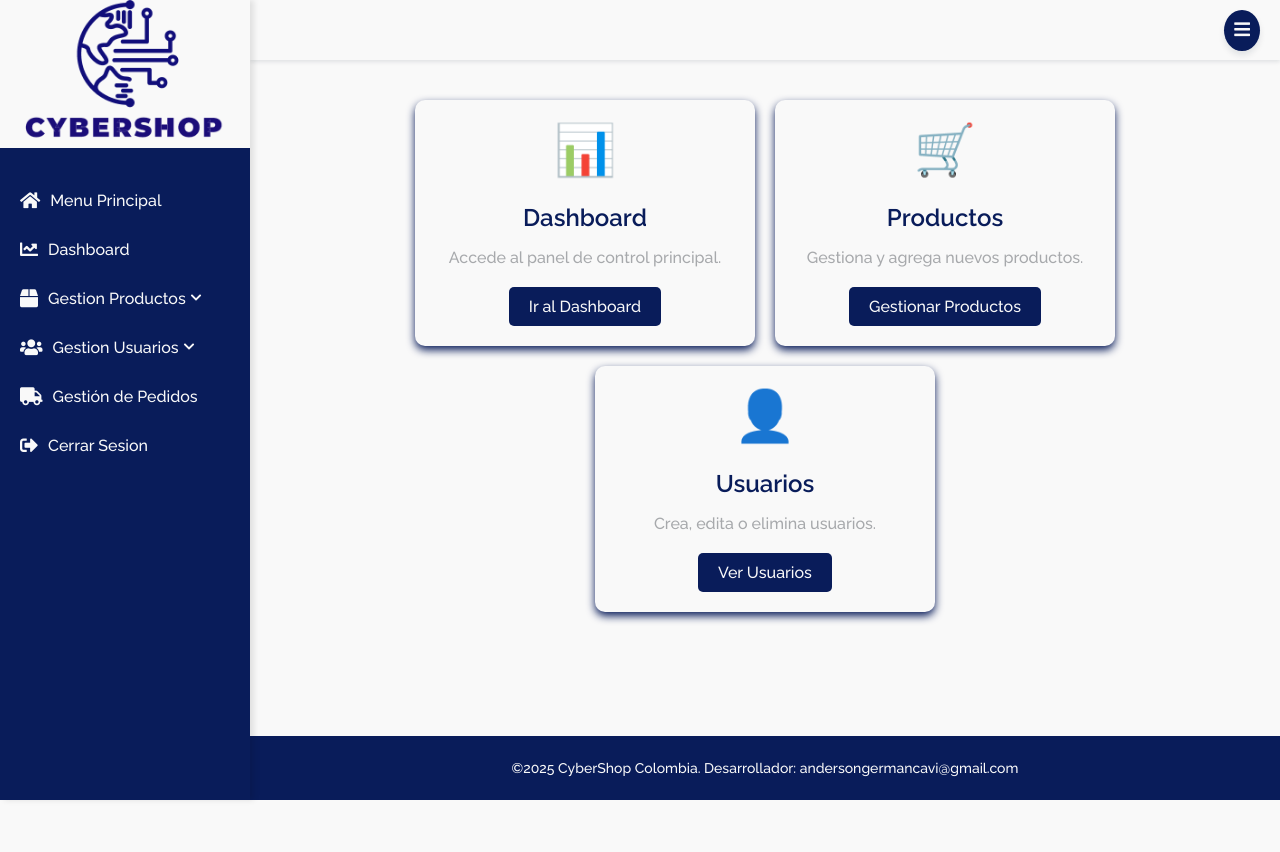
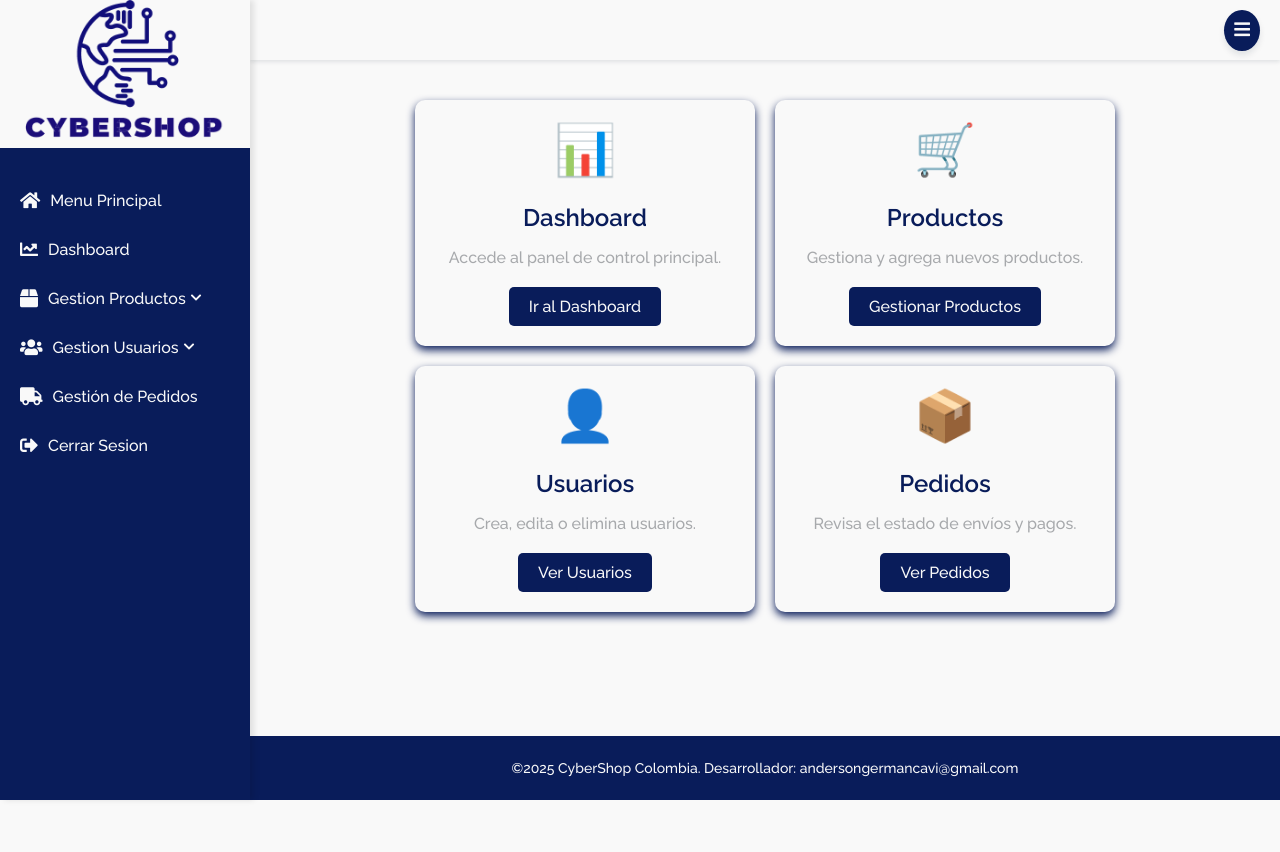
Before and after one commit to AndersonGRC/CyberShop, a Flask app: page /admin in a window 1280 px wide. Shown: the top 852 px of the page. Run offline with Flask 3, Linux system fonts and the light colour scheme; the visitor is signed in with stand-in values (Sample User, id 1); some libraries are stand-ins or nearby versions.

Commit message:
Gestion de pedidos agregado a la visual

```diff
--- a/app/templates/dashboard_admin.html
+++ b/app/templates/dashboard_admin.html
@@ -1,6 +1,8 @@
 {% extends "plantillaapp.html" %}
-{% block LinkAdicional%}<link rel="stylesheet" href="{{ url_for('static', filename='css/DashboadAdmin.css') }}">
-{% endblock%}
+{% block LinkAdicional %}
+<link rel="stylesheet" href="{{ url_for('static', filename='css/DashboadAdmin.css') }}">
+{% endblock %}
+
 {% block body %}
 <div class="card-container">
     <!-- Tarjeta 1: Dashboard -->
@@ -19,7 +21,7 @@
         <a href="{{ url_for('GestionProductos') }}" class="card-button">Gestionar Productos</a>
     </div>
 
-    <!-- Tarjeta 3: Servicios -->
+    <!-- Tarjeta 3: Usuarios -->
     <div class="card">
         <div class="card-icon">👤</div>
         <h3 class="card-title">Usuarios</h3>
@@ -27,5 +29,13 @@
         <a href="{{ url_for('gestion_usuarios') }}" class="card-button">Ver Usuarios</a>
     </div>
 
+    <!-- Tarjeta 4: PEDIDOS (NUEVA) -->
+    <div class="card">
+        <div class="card-icon">📦</div>
+        <h3 class="card-title">Pedidos</h3>
+        <p class="card-description">Revisa el estado de envíos y pagos.</p>
+        <a href="{{ url_for('gestion_pedidos') }}" class="card-button">Ver Pedidos</a>
+    </div>
 
+</div>
 {% endblock %}
```
